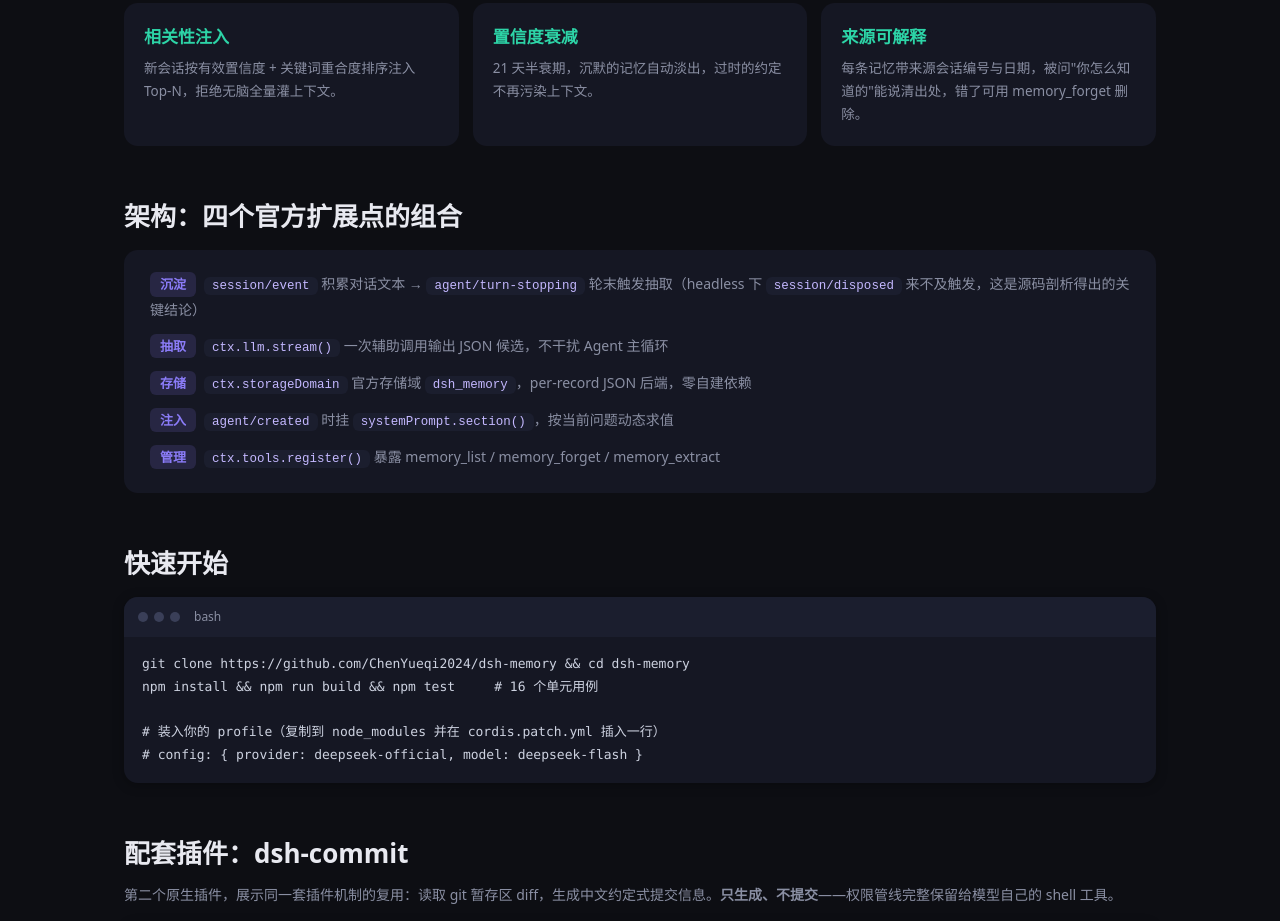
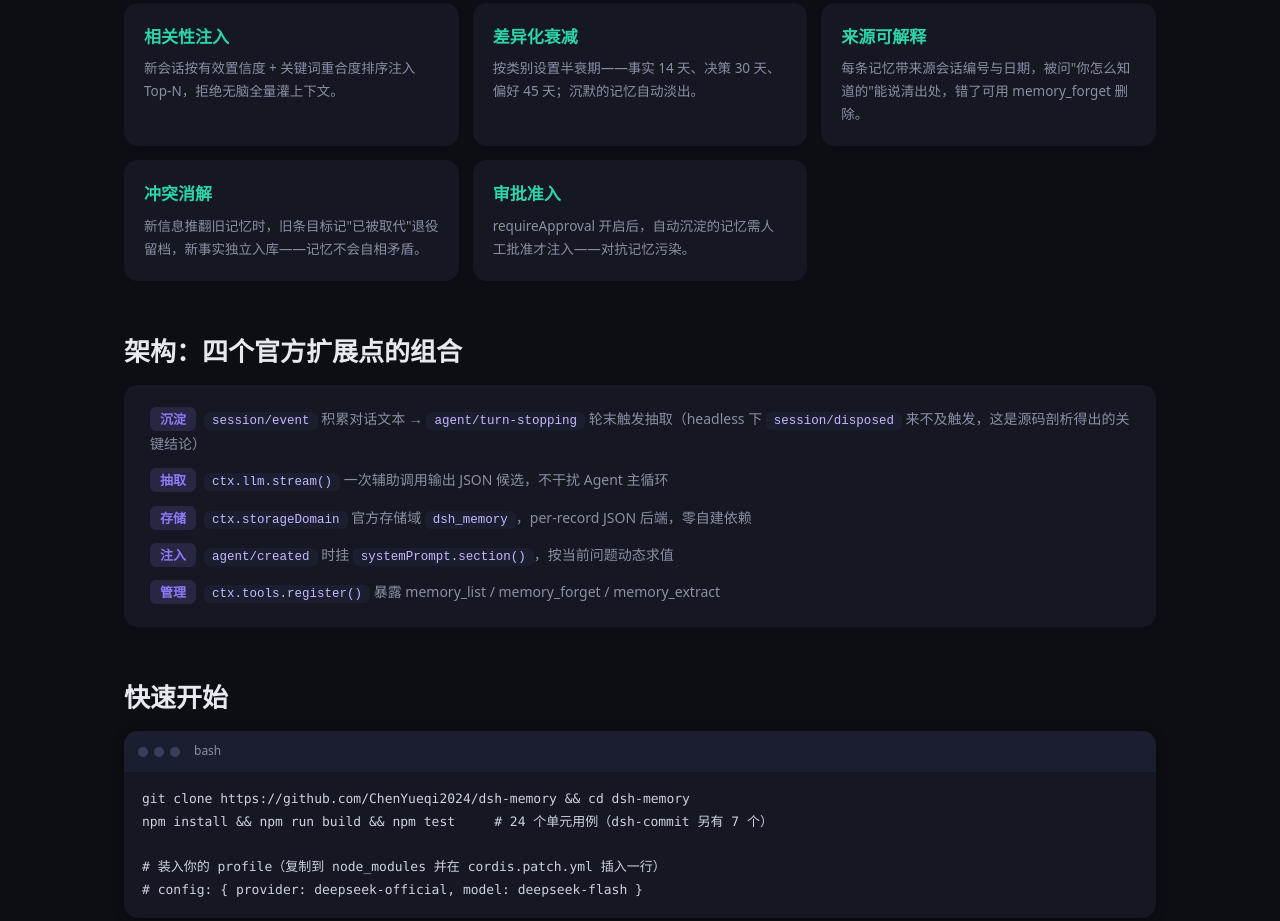
Before and after one commit to ChenYueqi2024/dsh-memory, a plain HTML site: page index.html in a window 1280 px wide. Shown: the part 840-1761 px from the top of the page. Drawn offline with Linux system fonts and the light colour scheme.

Commit message:
publish: 特性卡片同步（差异化衰减/冲突消解/审批准入）+ 测试数更新

```diff
--- a/index.html
+++ b/index.html
@@ -56,8 +56,10 @@
       <div class="feature"><h3>语义去重</h3><p>词项包含度判定复述，"用中文回答"与"用户要求中文回答"合并为一条——重复即强化置信度。</p></div>
       <div class="feature"><h3>工作区隔离</h3><p>记忆按项目路径打标，多项目互不污染；全局记忆处处可见。</p></div>
       <div class="feature"><h3>相关性注入</h3><p>新会话按有效置信度 + 关键词重合度排序注入 Top-N，拒绝无脑全量灌上下文。</p></div>
-      <div class="feature"><h3>置信度衰减</h3><p>21 天半衰期，沉默的记忆自动淡出，过时的约定不再污染上下文。</p></div>
+      <div class="feature"><h3>差异化衰减</h3><p>按类别设置半衰期——事实 14 天、决策 30 天、偏好 45 天；沉默的记忆自动淡出。</p></div>
       <div class="feature"><h3>来源可解释</h3><p>每条记忆带来源会话编号与日期，被问"你怎么知道的"能说清出处，错了可用 memory_forget 删除。</p></div>
+      <div class="feature"><h3>冲突消解</h3><p>新信息推翻旧记忆时，旧条目标记"已被取代"退役留档，新事实独立入库——记忆不会自相矛盾。</p></div>
+      <div class="feature"><h3>审批准入</h3><p>requireApproval 开启后，自动沉淀的记忆需人工批准才注入——对抗记忆污染。</p></div>
     </div>
   </section>
 
@@ -77,7 +79,7 @@
     <div class="term wide">
       <div class="term-bar"><i></i><i></i><i></i><span>bash</span></div>
       <pre>git clone https://github.com/ChenYueqi2024/dsh-memory && cd dsh-memory
-npm install && npm run build && npm test     # 16 个单元用例
+npm install && npm run build && npm test     # 24 个单元用例（dsh-commit 另有 7 个）
 
 # 装入你的 profile（复制到 node_modules 并在 cordis.patch.yml 插入一行）
 # config: { provider: deepseek-official, model: deepseek-flash }</pre>
```
